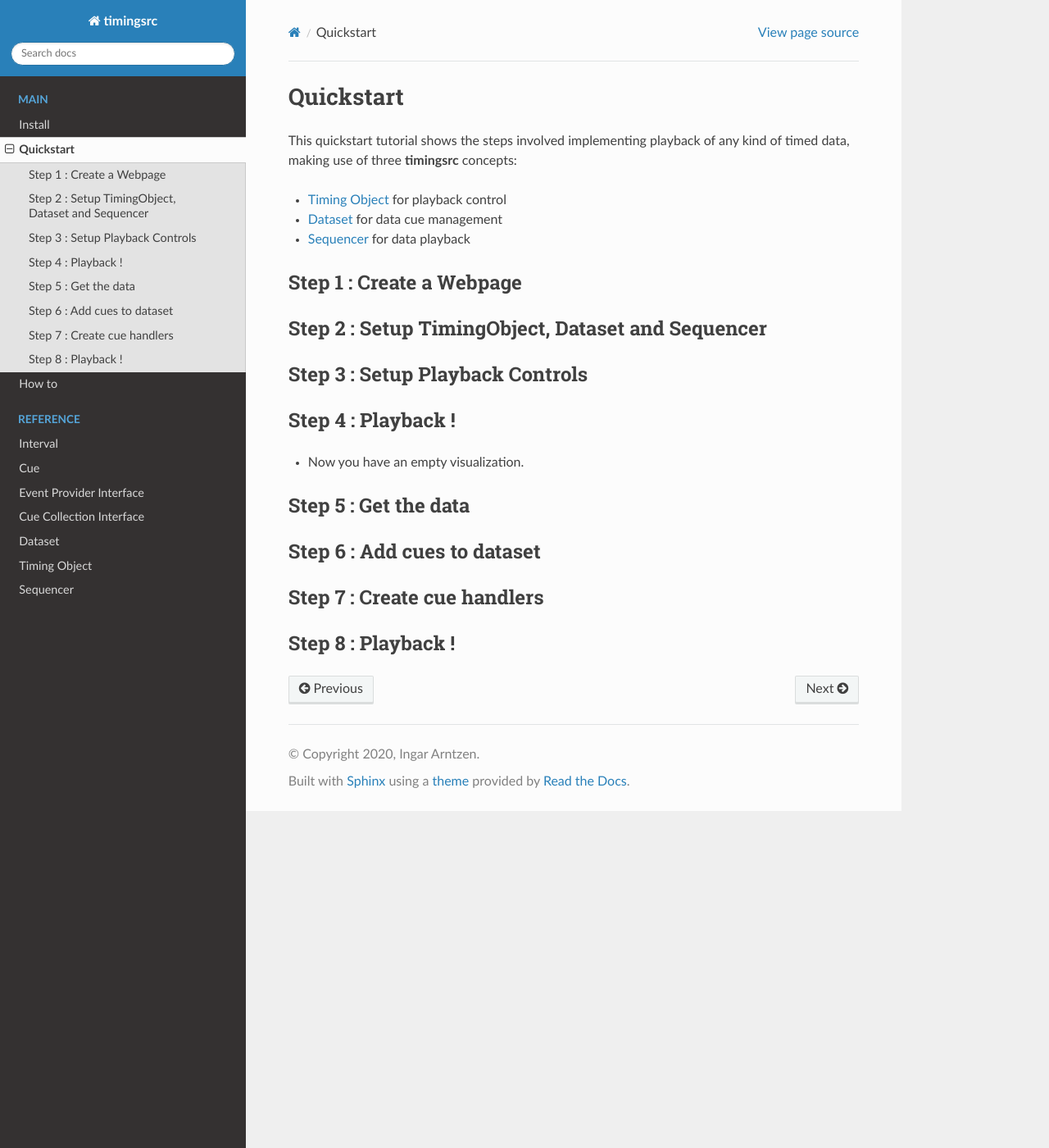
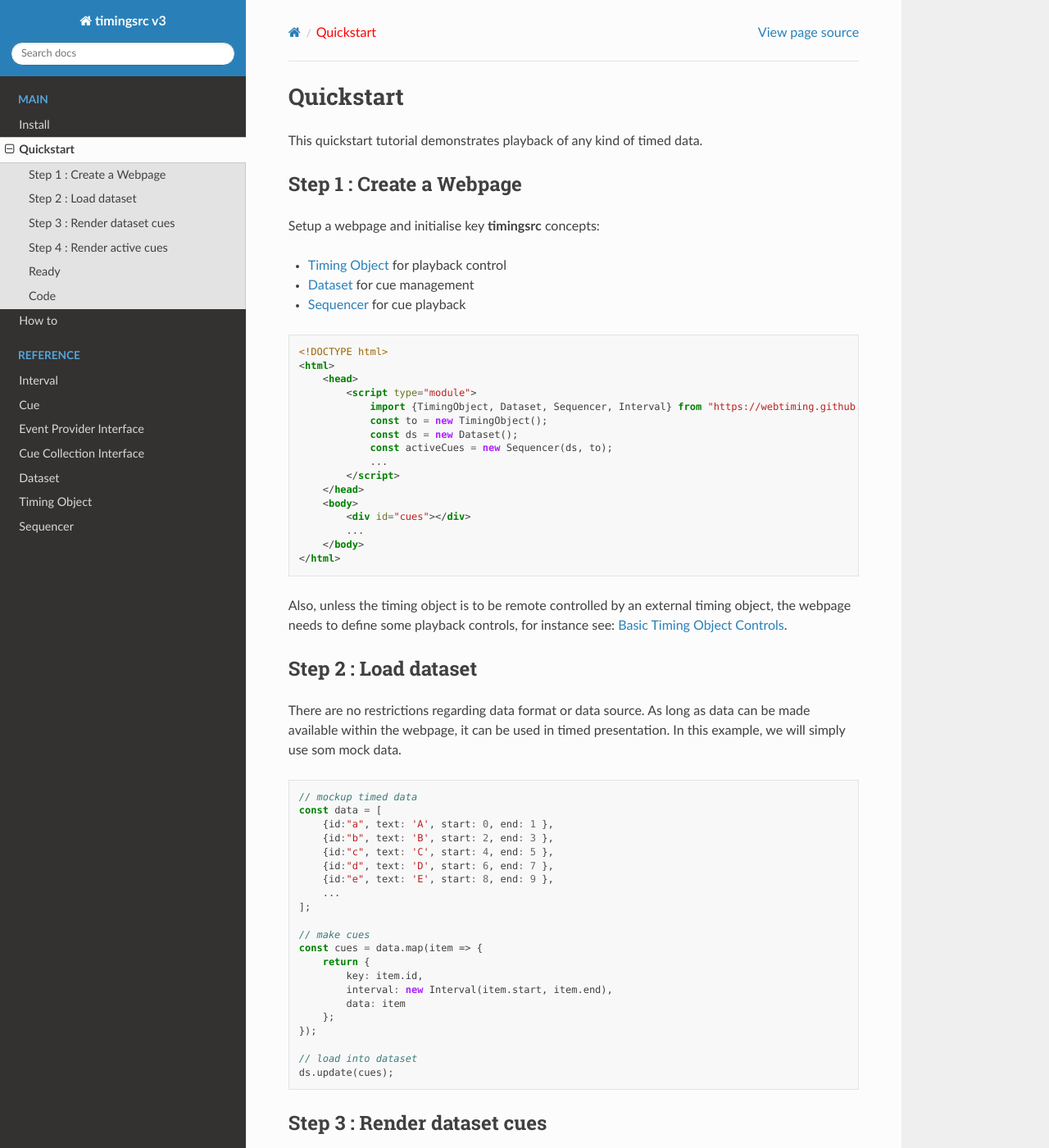
Before and after one commit to ingararntzen/timingdocs, a Sphinx documentation site: the page built from docs/source/quickstart.rst, in a window 1280 px wide and 1400 px high. Shown: the whole window at 82% size. Built offline with Sphinx 7.4.7 and the Read the Docs theme 2.0.0, drawn with Linux system fonts in a browser that asks for light colours; some of the changed text lies outside the part shown.

Commit message:
wrote and implemented quickstart

```diff
--- a/docs/source/conf.py
+++ b/docs/source/conf.py
@@ -20,7 +20,7 @@
 
 # -- Project information -----------------------------------------------------
 
-project = 'timingsrc'
+project = 'timingsrc v3'
 copyright = '2020, Ingar Arntzen'
 author = 'Ingar Arntzen'
 
--- /dev/null
+++ b/docs/source/demoes/sequencer.html
@@ -0,0 +1,137 @@
+<!DOCTYPE html>
+<html>
+    <head>
+
+        <style type="text/css">
+            .active {color:red}
+        </style>
+
+        <script type="module">
+            import {TimingObject, Dataset, Sequencer, Interval} from "https://webtiming.github.io/timingsrc/lib/timingsrc-v3.js";
+
+            /*
+                Create TimingObject
+            */
+            const to = new TimingObject();
+            const ds = new Dataset();
+            const activeCues = new Sequencer(ds, to);
+
+            /*
+                Visualize Timing Object Position
+            */
+            const pos_elem = document.getElementById("position");
+            to.on("timeupdate", function() {
+                pos_elem.innerHTML = `${to.pos.toFixed(2)}`;
+            });
+
+            /*
+                Connect buttons
+            */
+            document.getElementById("play").onclick = function () {
+                to.update({velocity:1});
+            };
+            document.getElementById("pause").onclick = function () {
+                to.update({velocity:0});
+            };
+            document.getElementById("reverse").onclick = function () {
+                to.update({velocity:-1});
+            };
+            document.getElementById("reset").onclick = function () {
+                to.update({position:0, velocity:0});
+            };
+
+            /*
+                Mockup Timed Data
+            */
+            const data = [
+                {id:"a", text: 'A', start: 0, end: 1 },
+                {id:"b", text: 'B', start: 2, end: 3 },
+                {id:"c", text: 'C', start: 4, end: 5 },
+                {id:"d", text: 'D', start: 6, end: 7 },
+                {id:"e", text: 'E', start: 8, end: 9 },
+                {id:"f", text: 'F', start: 10, end: 11 },
+                {id:"g", text: 'G', start: 12, end: 13 },
+                {id:"h", text: 'H', start: 14, end: 15 },
+                {id:"i", text: 'I', start: 16, end: 17 },
+                {id:"j", text: 'J', start: 18, end: 19 },
+                {id:"k", text: 'K', start: 20, end: 21 },
+                {id:"l", text: 'L', start: 22, end: 23 },
+                {id:"m", text: 'M', start: 24, end: 25 },
+                {id:"n", text: 'N', start: 26, end: 27 },
+                {id:"o", text: 'O', start: 28, end: 29 },
+                {id:"p", text: 'P', start: 30, end: 31 },
+                {id:"q", text: 'Q', start: 32, end: 33 },
+                {id:"r", text: 'R', start: 34, end: 35 },
+                {id:"s", text: 'S', start: 36, end: 37 },
+                {id:"t", text: 'T', start: 38, end: 39 },
+                {id:"u", text: 'U', start: 40, end: 41 },
+                {id:"v", text: 'V', start: 42, end: 43 },
+                {id:"w", text: 'W', start: 44, end: 45 },
+                {id:"x", text: 'X', start: 46, end: 47 },
+                {id:"y", text: 'Y', start: 48, end: 49 },
+                {id:"z", text: 'Z', start: 50, end: 51 }
+            ];
+
+            /*
+                Load timed cues into dataset
+            */
+            const cues = data.map(item => {
+                return {
+                    key: item.id,
+                    interval: new Interval(item.start, item.end),
+                    data: item
+                };
+            });
+            ds.update(cues);
+
+            /*
+                Visualize cues in dataset
+            */
+            let html = [...ds.values()]
+                .map(function(cue){
+                    let key = cue.key;
+                    let text = JSON.stringify(cue.data);
+                    if (activeCues.has(cue.key)) {
+                        return `<div id=${key} class="active">${text}</div>`;
+                    } else {
+                        return `<div id=${key}>${text}</div>`;
+                    }
+                })
+                .join("\n");
+            document.getElementById("cues").innerHTML = html;
+
+            /*
+                Visualize active cues
+            */
+            activeCues.on("change", (eArg, eInfo) => {
+                let el = document.getElementById(`${eArg.key}`);
+                if (el) {
+                    el.classList.add("active");
+                }
+            });
+
+            activeCues.on("remove", (eArg, eInfo) => {
+                let el = document.getElementById(`${eArg.key}`);
+                if (el) {
+                    el.classList.remove("active");
+                }
+            });
+
+        </script>
+
+    </head>
+    <body>
+        <div>
+            Timing Object Position: <span id="position"></span>
+        </div>
+        <div>
+            <button id="play">Play</button>
+            <button id="pause">Pause</button>
+            <button id="reverse">Reverse</button>
+            <button id="reset">Reset</button>
+        </div>
+        <p>
+          <div id="cues"></div>
+        </p>
+    </body>
+</html>
--- a/docs/source/install.rst
+++ b/docs/source/install.rst
@@ -10,7 +10,7 @@
 Full source
     `<https://webtiming.github.io/timingsrc/lib/timingsrc-v3.js>`_
 
-Minified
+Minified source
     `<https://webtiming.github.io/timingsrc/lib/timingsrc-min-v3.js>`_
 
 Webpage Script Include
--- a/docs/source/quickstart.rst
+++ b/docs/source/quickstart.rst
@@ -1,41 +1,139 @@
-================================================================================
+..  _quickstart:
+
+===============================================================================
 Quickstart
-================================================================================
+===============================================================================
 
-This quickstart tutorial shows the steps involved implementing playback
-of any kind of timed data, making use of three **timingsrc** concepts:
+This quickstart tutorial demonstrates playback of any kind of timed data.
+
+
+Step 1 : Create a Webpage
+"""""""""""""""""""""""""""""""""""""""""""""""""""""""""""""""""""""""""""""""
+
+Setup a webpage and initialise key **timingsrc** concepts:
 
 - :ref:`timingobject` for playback control
-- :ref:`dataset` for data cue management
-- :ref:`sequencer` for data playback
+- :ref:`dataset` for cue management
+- :ref:`sequencer` for cue playback
+
+..  code-block:: html
+
+    <!DOCTYPE html>
+    <html>
+        <head>
+            <script type="module">
+                import {TimingObject, Dataset, Sequencer, Interval} from "https://webtiming.github.io/timingsrc/lib/timingsrc-v3.js";
+                const to = new TimingObject();
+                const ds = new Dataset();
+                const activeCues = new Sequencer(ds, to);
+                ...
+            </script>
+        </head>
+        <body>
+            <div id="cues"></div>
+            ...
+        </body>
+    </html>
+
+
+Also, unless the timing object is to be remote controlled by an external timing object, the webpage needs to define some playback controls, for instance see: :ref:`example-basic-controls`.
+
+
+Step 2 : Load dataset
+"""""""""""""""""""""""""""""""""""""""""""""""""""""""""""""""""""""""""""""""
+
+There are no restrictions regarding data format or data source. As long as data
+can be made available within the webpage, it can be used in timed presentation.
+In this example, we will simply use som mock data.
+
+.. code-block:: javascript
+
+    // mockup timed data
+    const data = [
+        {id:"a", text: 'A', start: 0, end: 1 },
+        {id:"b", text: 'B', start: 2, end: 3 },
+        {id:"c", text: 'C', start: 4, end: 5 },
+        {id:"d", text: 'D', start: 6, end: 7 },
+        {id:"e", text: 'E', start: 8, end: 9 },
+        ...
+    ];
+
+    // make cues
+    const cues = data.map(item => {
+        return {
+            key: item.id,
+            interval: new Interval(item.start, item.end),
+            data: item
+        };
+    });
+
+    // load into dataset
+    ds.update(cues);
+
+
+Step 3 : Render dataset cues
+"""""""""""""""""""""""""""""""""""""""""""""""""""""""""""""""""""""""""""""""
+
+In this example the dataset is assumed to be static. If the dataset is dynamic, use **change**, **remove** events to keep the visualization up
+to date.
+
+
+.. code-block:: javascript
+
+    // construct a list from dataset cues
+    document.getElementById("cues").innerHTML = [...ds.values()]
+        .map(function(cue){
+            let text = JSON.stringify(cue.data);
+            if (activeCues.has(cue.key)) {
+                return `<div id=${cue.key} class="active">${text}</div>`;
+            } else {
+                return `<div id=${cue.key}>${text}</div>`;
+            }
+        })
+        .join("\n");
+
+
+Step 4 : Render active cues
+"""""""""""""""""""""""""""""""""""""""""""""""""""""""""""""""""""""""""""""""
+
+Finally, render active cues by specifying what happens when:
+
+- an *inactive* cue becomes *active*
+- an *active* cue becomes *inactive*
+
+In this example, this is done simply by setting or removing the *css* classname *active* on cue list elements.
+
+.. code-block:: javascript
+
+    activeCues.on("change", (eArg, eInfo) => {
+        let el = document.getElementById(`${eArg.key}`);
+        if (el) {
+            el.classList.add("active");
+        }
+    });
+
+    activeCues.on("remove", (eArg, eInfo) => {
+        let el = document.getElementById(`${eArg.key}`);
+        if (el) {
+            el.classList.remove("active");
+        }
+    });
 
 
 
-Step 1 : Create a Webpage
-""""""""""""""""""""""""""""""""""""""""""""""""""""""""""""""""""""""""""""""""
+Ready
+""""""""""""""""""""""""""""""""""""""""""""""""""""""""""""""""""""""""
 
-Step 2 : Setup TimingObject, Dataset and Sequencer
-""""""""""""""""""""""""""""""""""""""""""""""""""""""""""""""""""""""""""""""""
+Ready to load the page and start controlling the timing object.
 
-Step 3 : Setup Playback Controls
-""""""""""""""""""""""""""""""""""""""""""""""""""""""""""""""""""""""""""""""""
+.. admonition:: Demo
 
-Step 4 : Playback !
-""""""""""""""""""""""""""""""""""""""""""""""""""""""""""""""""""""""""""""""""
-
-- Now you have an empty visualization.
+    .. raw:: html
+        :file: demoes/sequencer.html
 
 
+Code
+""""""""""""""""""""""""""""""""""""""""""""""""""""""""""""""""""""""""
 
-
-Step 5 : Get the data
-""""""""""""""""""""""""""""""""""""""""""""""""""""""""""""""""""""""""""""""""
-
-Step 6 : Add cues to dataset
-""""""""""""""""""""""""""""""""""""""""""""""""""""""""""""""""""""""""""""""""
-
-Step 7 : Create cue handlers
-""""""""""""""""""""""""""""""""""""""""""""""""""""""""""""""""""""""""""""""""
-
-Step 8 : Playback !
-""""""""""""""""""""""""""""""""""""""""""""""""""""""""""""""""""""""""""""""""
+.. literalinclude:: demoes/sequencer.html
+    :language: html
```
Also changed, not shown: docs/source/demoes/basic_controls.html (+79 -45 lines), docs/source/examples/basic_controls.rst (+66 -39 lines), docs/source/index.rst (+0 -9 lines).
